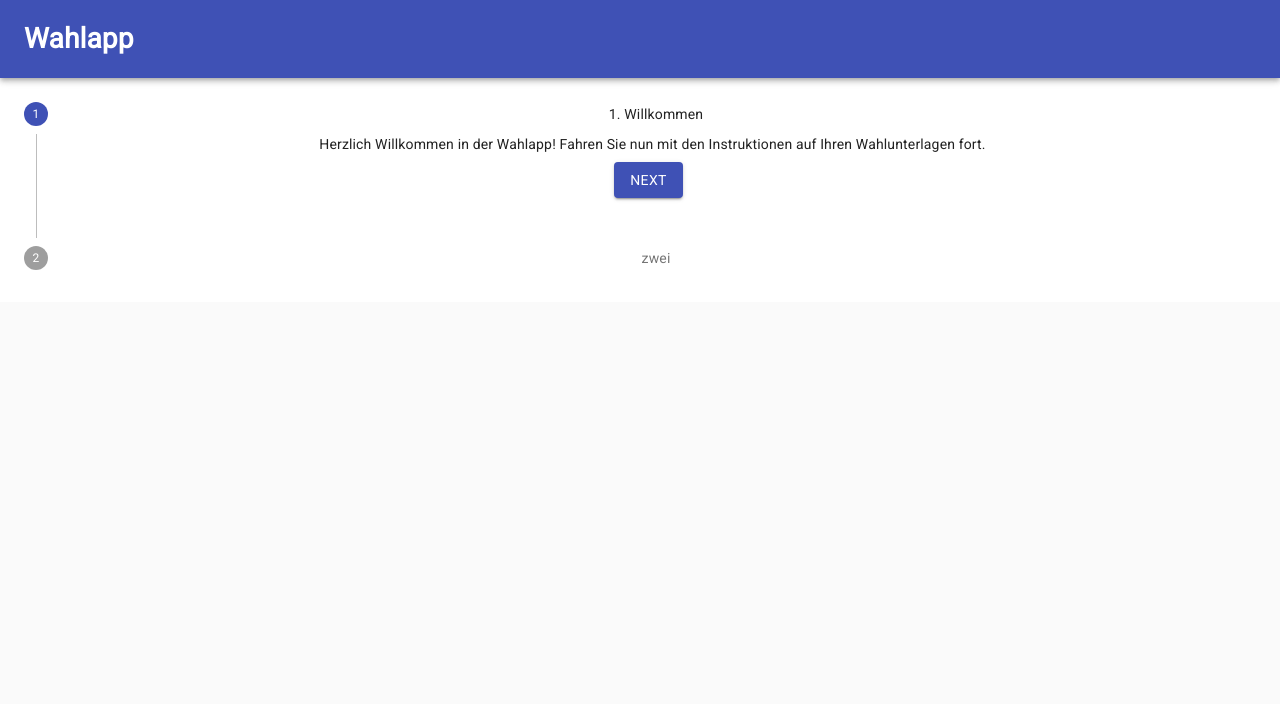
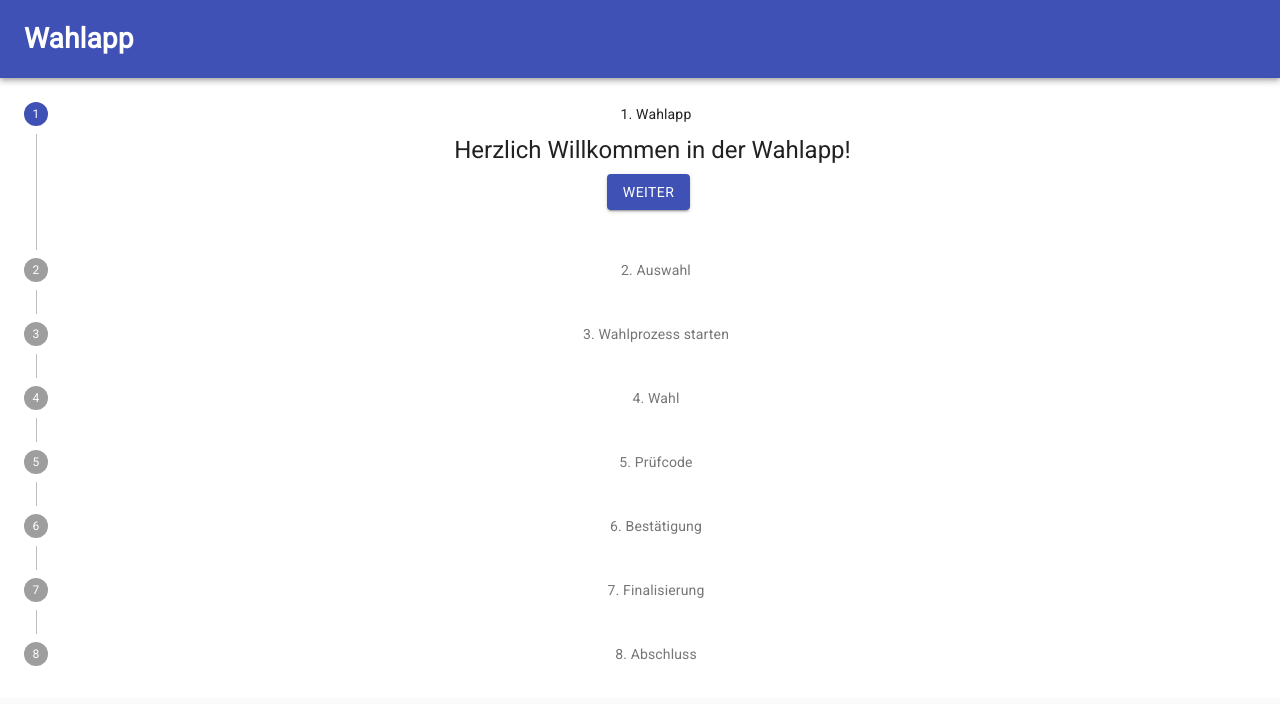
Before and after one commit to jonasludwig/votingapp, a React (Create React App) app: page / in a window 1280 px wide. Shown: the top 704 px of the page. Built offline with nearby package versions, Linux system fonts and the light colour scheme.

Commit message:
implement basic workflow

```diff
--- a/src/App.js
+++ b/src/App.js
@@ -13,7 +13,7 @@ function App() {
             <Grid container direction="column">
                 <Topnav className="Topnav"/>
                 <div className="ContainerStyles">
-                    <VotingStepper/>
+                    <TestStepper/>
                 </div>
                 {/*<Botnav/>*/}
             </Grid>
--- a/src/components/ConfirmationCode.js
+++ b/src/components/ConfirmationCode.js
@@ -6,7 +6,6 @@ function ConfirmationCode(props) {
     return (
         <div>
             <MyWebcam/>
-                <Button variant="contained" color="primary"> Code gescannt</Button>
         </div>
     );
 }
--- a/src/components/EndScreen.js
+++ b/src/components/EndScreen.js
@@ -1,8 +1,11 @@
 import React from 'react';
+import {Typography} from "@material-ui/core";
 
 function EndScreen(props) {
     return (
-        <div><h1>Danke fürs Abstimmen!</h1></div>
+        <div>
+            <Typography variant='h6'>Die Stimmabgabe war erfolgreich. Sie können die Wahlapp nun beenden.</Typography>
+        </div>
     );
 }
 
--- a/src/components/FinalisationCode.js
+++ b/src/components/FinalisationCode.js
@@ -1,12 +1,13 @@
 import React from 'react';
 import Button from "@material-ui/core/Button";
+import {Typography} from "@material-ui/core";
 
 function FinalisationCode(props) {
     return (
         <div>
-            <h1>Finalisierungscode</h1>
-            <h2>1234-5678</h2>
-            <Button variant="contained" color="primary"> Code ist korrekt</Button>
+            <Typography variant='h4'>Finalisierungscode</Typography>
+            <Typography variant='h4'>2535-5412</Typography>
+            <Typography variant='h6' color='textSecondary'>Sollte der Code nicht korrekt sein, kontaktieren Sie den Support!</Typography>
         </div>
     );
 }
--- a/src/components/ReturnCode.js
+++ b/src/components/ReturnCode.js
@@ -1,12 +1,13 @@
 import React from 'react';
 import Button from "@material-ui/core/Button";
+import { Typography } from '@material-ui/core';
 
 function ReturnCode(props) {
     return (
         <div>
-            <h1>Prüfcode</h1>
-            <h2>1234</h2>
-            <Button variant="contained" color="primary"> Code ist korrekt</Button>
+            <Typography variant='h4'>Prüfcode</Typography>
+            <Typography variant='h4'>6523</Typography>
+            <Typography variant='h6' color='textSecondary'>Sollte der Code nicht korrekt sein, kontaktieren Sie den Support!</Typography>
         </div>
     );
 }
--- /dev/null
+++ b/src/components/Selection.js
@@ -0,0 +1,12 @@
+import React from 'react';
+import Typography from "@material-ui/core/Typography";
+
+function Selection(props) {
+    return (
+        <div>
+            <Typography variant='h5'>Fahren Sie nun mit den Anweisungen auf den Wahlunterlagen fort.</Typography>
+        </div>
+    );
+}
+
+export default Selection;
--- /dev/null
+++ b/src/components/StartingVoting.js
@@ -0,0 +1,12 @@
+import React from 'react';
+import Typography from "@material-ui/core/Typography";
+
+function StartingVoting(props) {
+    return (
+        <div>
+            <Typography variant='h6'>Hinweis: Im nächsten Schritt werden Sie aufgefordert, Zugriff auf Ihre Kamera zu gewähren. Wählen Sie dort "Zulassen".</Typography>
+        </div>
+    );
+}
+
+export default StartingVoting;
--- a/src/components/TestStepper.js
+++ b/src/components/TestStepper.js
@@ -1,14 +1,18 @@
-import React from 'react';
+import React, {useEffect} from 'react';
 import {makeStyles} from '@material-ui/core/styles';
 import Stepper from '@material-ui/core/Stepper';
 import Step from '@material-ui/core/Step';
 import StepLabel from '@material-ui/core/StepLabel';
 import StepContent from '@material-ui/core/StepContent';
 import Button from '@material-ui/core/Button';
-import Paper from '@material-ui/core/Paper';
-import Typography from '@material-ui/core/Typography';
 import WelcomeScreen from "./WelcomeScreen";
 import VotingCode from "./VotingCode";
+import ReturnCode from "./ReturnCode";
+import ConfirmationCode from "./ConfirmationCode";
+import FinalisationCode from "./FinalisationCode";
+import EndScreen from "./EndScreen";
+import Selection from "./Selection";
+import StartingVoting from "./StartingVoting";
 
 const useStyles = makeStyles((theme) => ({
     root: {
@@ -30,19 +34,49 @@ function getSteps() {
     return ['1. Wahlapp', '2. Auswahl', '3. Wahlprozess starten', '4. Wahl', '5. Prüfcode', '6. Bestätigung', '7. Finalisierung', '8. Abschluss'];
 }
 
-function getStepContent(step) {
+function getStepContent(step, handleNext) {
     switch (step) {
         case 0:
-            return <WelcomeScreen/>
+            return <WelcomeScreen/>;
         case 1:
-            return <VotingCode/>;
+            return <Selection/>;
         case 2:
-            return `Try out different ad text to see what brings in the most customers,
-              and learn how to enhance your ads using features like ad extensions.
-              If you run into any problems with your ads, find out how to tell if
-              they're running and how to resolve approval issues.`;
+            return <StartingVoting/>;
+        case 3:
+            return <VotingCode handleNext={handleNext}/>;
+        case 4:
+            return <ReturnCode/>;
+        case 5:
+            return <ConfirmationCode/>;
+        case 6:
+            return <FinalisationCode/>;
+        case 7:
+            return <EndScreen/>;
         default:
             return 'Unknown step';
+    }
+}
+
+function getButtonText(step) {
+    switch (step) {
+        case 0:
+            return [true, 'Weiter'];
+        case 1:
+            return [true, 'Weiter'];
+        case 2:
+            return [true, 'Verstanden'];
+        case 3:
+            return [true, '']; {/*TODO change to false to hide button when automatic progress is implemented*/}
+        case 4:
+            return [true, 'Der Code ist korrekt'];
+        case 5:
+            return [true, '']; {/*TODO change to false to hide button when automatic progress is implemented*/}
+        case 6:
+            return [true, 'Der Code ist korrekt'];
+        case 7:
+            return [false, ''];
+        default:
+            return [true, 'Next'];
     }
 }
 
@@ -55,14 +89,6 @@ export default function TestStepper() {
         setActiveStep((prevActiveStep) => prevActiveStep + 1);
     };
 
-    const handleBack = () => {
-        setActiveStep((prevActiveStep) => prevActiveStep - 1);
-    };
-
-    const handleReset = () => {
-        setActiveStep(0);
-    };
-
     return (
         <div className={classes.root}>
             <Stepper activeStep={activeStep} orientation="vertical">
@@ -70,38 +96,24 @@ export default function TestStepper() {
                     <Step key={label}>
                         <StepLabel>{label}</StepLabel>
                         <StepContent>
-                            <Typography>{getStepContent(index)}</Typography>
+                            {getStepContent(index, handleNext)}
+                            {getButtonText(index)[0] &&
                             <div className={classes.actionsContainer}>
                                 <div>
-                                    {/*<Button
-                                        disabled={activeStep === 0}
-                                        onClick={handleBack}
-                                        className={classes.button}
-                                    >
-                                        Back
-                                    </Button>*/ /*no back button needed*/}
                                     <Button
                                         variant="contained"
                                         color="primary"
                                         onClick={handleNext}
                                         className={classes.button}
                                     >
-                                        {activeStep === steps.length - 1 ? 'Finish' : 'Next'}
+                                        {getButtonText(index)[1]}
                                     </Button>
                                 </div>
-                            </div>
+                            </div>}
                         </StepContent>
                     </Step>
                 ))}
             </Stepper>
-            {activeStep === steps.length && (
-                <Paper square elevation={0} className={classes.resetContainer}>
-                    <Typography>All steps completed - you&apos;re finished</Typography>
-                    <Button onClick={handleReset} className={classes.button}>
-                        Reset
-                    </Button>
-                </Paper>
-            )}
         </div>
     );
 }
--- a/src/components/VotingCode.js
+++ b/src/components/VotingCode.js
@@ -6,7 +6,7 @@ function VotingCode(props) {
     return (
         <div>
             <MyWebcam/>
-                <Button variant="contained" color="primary"> Code gescannt</Button>
+            {setTimeout(() => props.handleNext, 5000)} /*TODO: Somehow called multiple times...*/
         </div>
     );
 }
--- a/src/components/WelcomeScreen.js
+++ b/src/components/WelcomeScreen.js
@@ -5,8 +5,7 @@ import Typography from "@material-ui/core/Typography";
 function WelcomeScreen(props) {
     return (
         <div>
-            Herzlich Willkommen in der Wahlapp!
-            Fahren Sie nun mit den Instruktionen auf Ihren Wahlunterlagen fort.
+            <Typography variant='h5'>Herzlich Willkommen in der Wahlapp!</Typography>
         </div>
     );
 }
```
